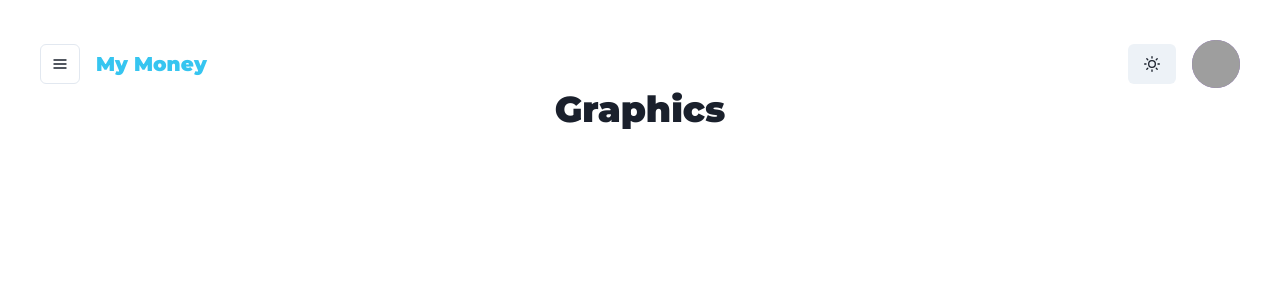
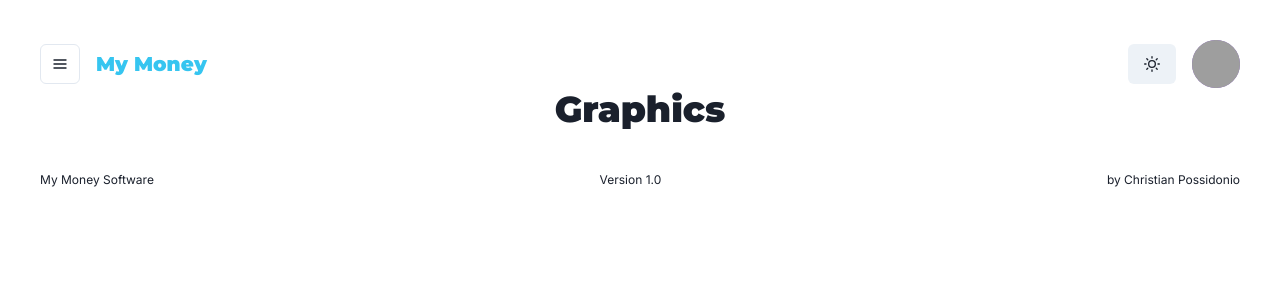
Before and after one commit to christian-de-ornellas/mymoney-frontend, a React (Create React App) app: page /graphics in a window 1280 px wide. Shown: the top 300 px of the page. Built offline with nearby package versions, Linux system fonts and the light colour scheme; grey boxes are pictures that could not be loaded.

Commit message:
Footer component  created

```diff
--- a/src/App.tsx
+++ b/src/App.tsx
@@ -10,6 +10,7 @@ import Payments from './pages/Payments'
 import Graphics from './pages/Graphics/index'
 import Dashboard from './pages/Dashboard/index'
 import Header from './components/Header'
+import Footer from './components/Footer'
 
 const App: React.FC = (): JSX.Element => {
     return (
@@ -35,6 +36,7 @@ const App: React.FC = (): JSX.Element => {
                             <Graphics />
                         </Route>
                     </Switch>
+                    <Footer />
                 </Router>
             </Container>
         </ChakraProvider>
--- /dev/null
+++ b/src/components/Footer/index.tsx
@@ -0,0 +1,20 @@
+import React from 'react'
+import { Flex, HStack, Text } from '@chakra-ui/react'
+
+const Footer: React.FC = (): JSX.Element => {
+    return (
+        <Flex alignItems="center" justifyContent="space-between">
+            <HStack>
+                <Text fontSize="xs">My Money Software</Text>
+            </HStack>
+            <HStack>
+                <Text fontSize="xs">Version 1.0</Text>
+            </HStack>
+            <HStack>
+                <Text fontSize="xs">by Christian Possidonio</Text>
+            </HStack>
+        </Flex>
+    )
+}
+
+export default Footer
```
